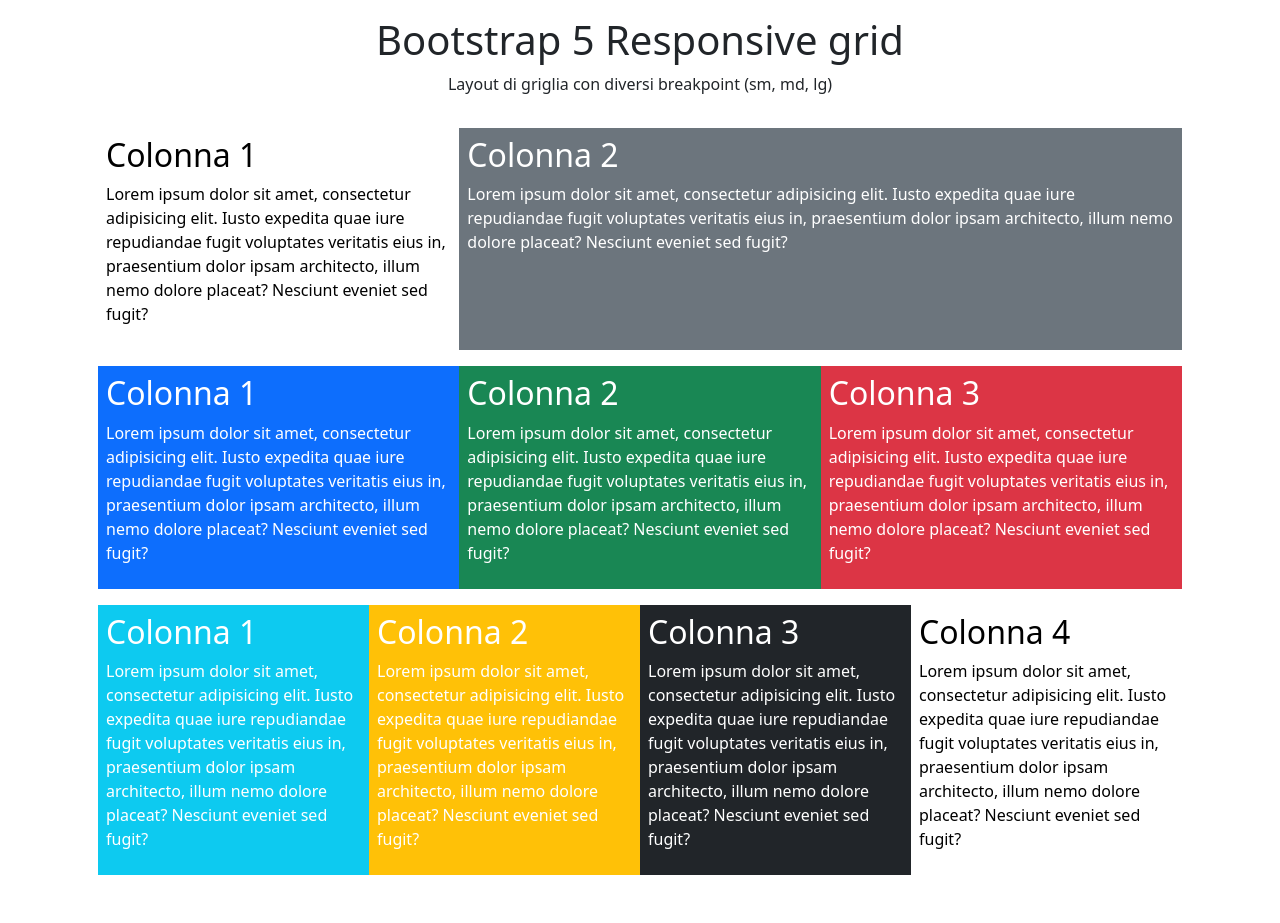
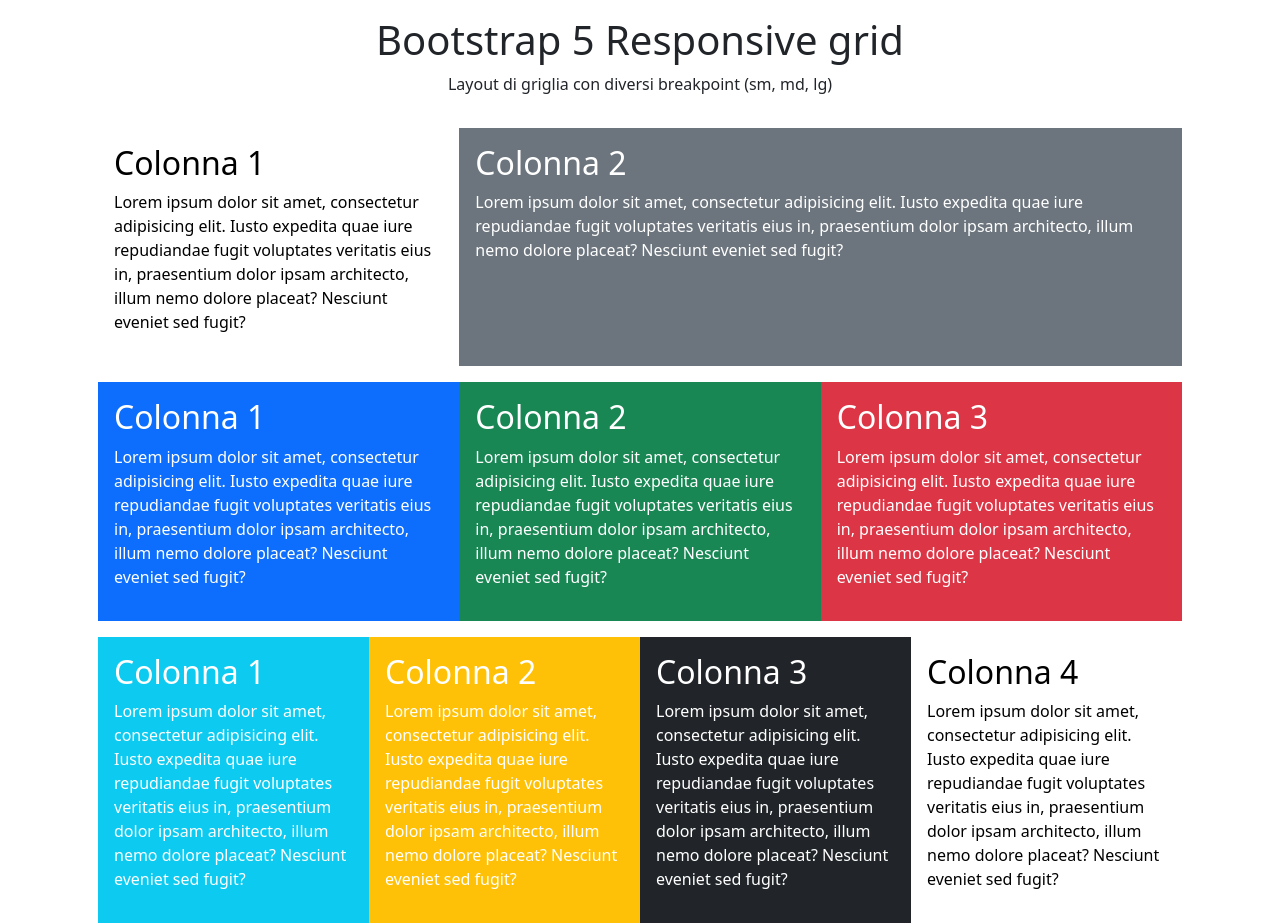
Before and after one commit to pietrobertino/htmlcss-bootstrap-layout, a plain HTML site: page index.html in a window 1280 px wide. Before the commit the page ends 875 px from the top, so only its background shows below. Drawn offline with nearby package versions, Linux system fonts and the light colour scheme.

Commit message:
add bonus

```diff
--- a/index.html
+++ b/index.html
@@ -32,9 +32,9 @@
         <div class="container-md">
 
             <!-- prima riga -->
-            <div class="row mx-3 mt-3 gx-3"> <!--gx a che serve??-->
+            <div class="row mx-3 mt-3">
 
-                <div class="col-12 col-md-6 col-lg-4 p-2 text-black">
+                <div class="col-12 col-md-6 col-lg-4 p-3 text-black">
 
                     <h2>Colonna 1</h2>
 
@@ -44,7 +44,7 @@
 
                 </div>
 
-                <div class="col-12 col-md-6 col-lg-8 p-2 bg-secondary">
+                <div class="col-12 col-md-6 col-lg-8 p-3 bg-secondary">
 
                     <h2>Colonna 2</h2>
 
@@ -56,10 +56,9 @@
             </div>
 
             <!-- seconda riga  -->
-            <div class="row mx-3 mt-3 gx-3">
-                <!-- Come fare ad usare classe row-cols invece che col ? -->
+            <div class="row row-cols-2 row-cols-md-3 mx-3 mt-3">
 
-                <div class="col-6 col-md-4 p-2 bg-primary">
+                <div class="col p-3 bg-primary">
 
                     <h2>Colonna 1</h2>
 
@@ -69,7 +68,7 @@
 
                 </div>
 
-                <div class="col-6 col-md-4 p-2 bg-success">
+                <div class="col p-3 bg-success">
 
                     <h2>Colonna 2</h2>
 
@@ -79,7 +78,7 @@
 
                 </div>
 
-                <div class="col-12 col-md-4 p-2 bg-danger">
+                <div class="col-12 col-md-4 p-3 bg-danger">
 
                     <h2>Colonna 3</h2>
 
@@ -92,9 +91,9 @@
             </div>
 
             <!-- third row -->
-            <div class="row mx-3 mt-3">
+            <div class="row row-cols-2 row-cols-md-4 mx-3 mt-3">
 
-                <div class="col-6 col-md-3 p-2 bg-info">
+                <div class="col p-3 bg-info">
 
                     <h2>Colonna 1</h2>
 
@@ -105,7 +104,7 @@
 
                 </div>
 
-                <div class="col-6 col-md-3 p-2 bg-warning">
+                <div class="col p-3 bg-warning">
 
                     <h2>Colonna 2</h2>
 
@@ -116,7 +115,7 @@
 
                 </div>
 
-                <div class="col-6 col-md-3 p-2 bg-dark">
+                <div class="col p-3 bg-dark">
 
                     <h2>Colonna 3</h2>
 
@@ -127,7 +126,7 @@
 
                 </div>
 
-                <div class="col-6 col-md-3 p-2 text-black">
+                <div class="col p-3 text-black">
 
                     <h2>Colonna 4</h2>
 
```
